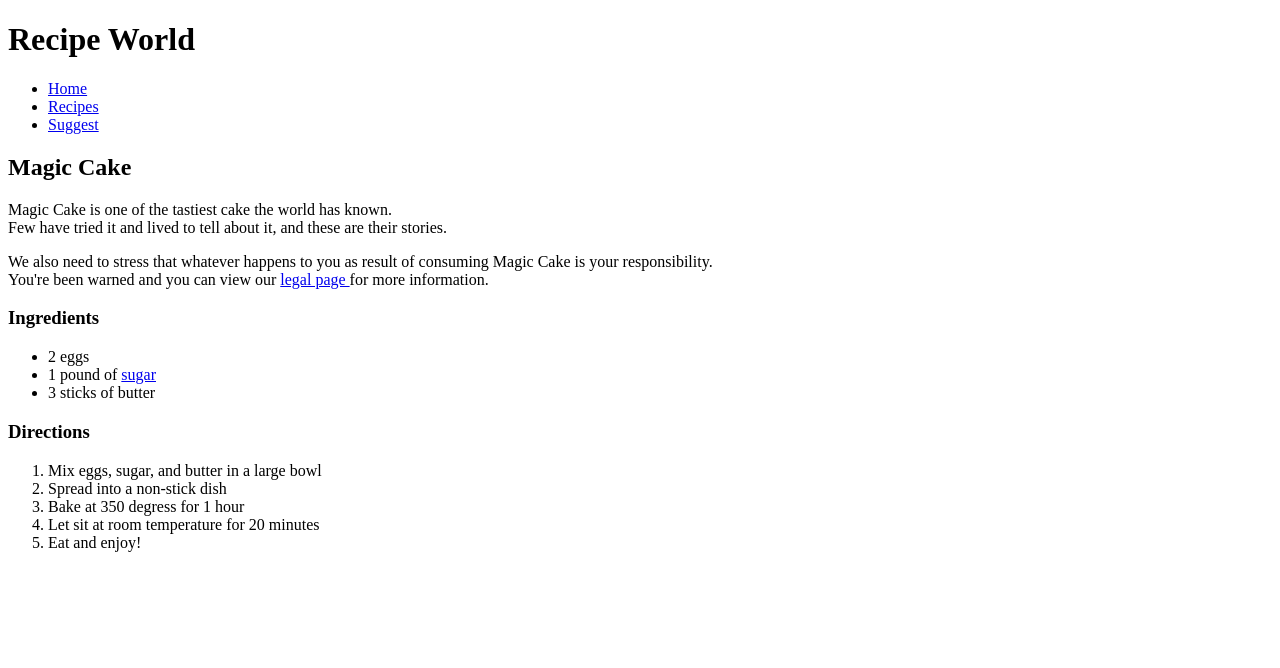
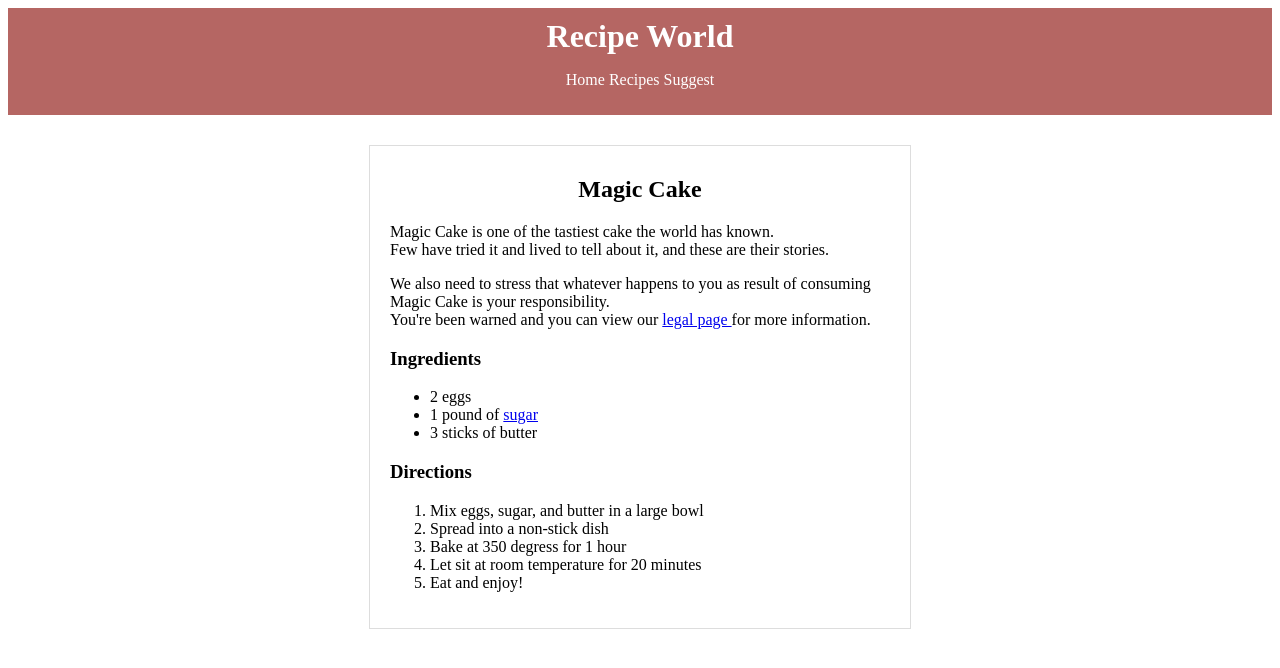
Before and after one commit to mateusz-piotrowski/recipe-world, a plain HTML site: page magic-cake.html in a window 1280 px wide. Drawn offline with Linux system fonts and the light colour scheme.

Commit message:
Classes & Layout: Divs & Layout

```diff
--- a/magic-cake.html
+++ b/magic-cake.html
@@ -1,14 +1,18 @@
 <!DOCTYPE html>
 <html>
   <head>
+    <link href="mystyle.css" rel="stylesheet" type="text/css">
   </head>
   <body>
+    <div class="header">
       <h1> Recipe World </h1>
-    <ul>
+        <ul class="nav">
           <li> <a href="home.html"> Home </a> </li>
           <li> <a href="recipes.html"> Recipes </a> </li>
           <li> <a href="suggest.html"> Suggest </a> </li>
       </ul>
+    </div>
+    <div class="main-content">
       <h2> Magic Cake </h2>
       <p> Magic Cake is one of the tastiest cake the world has known. </br>
           Few have tried it and lived to tell about it, and these are their stories. </p>
@@ -28,5 +32,6 @@
         <li> Let sit at room temperature for 20 minutes </li>
         <li> Eat and enjoy! </li>
       </ol>
+    </div>
   </body>
 </html>
--- /dev/null
+++ b/mystyle.css
@@ -0,0 +1,36 @@
+body {
+	padding: 0 0 0 0;
+}
+.header {
+	padding: 10px 10px 10px 10px;
+	background-color: #b56663;
+}
+.header a {
+	color: #ffffff;
+}
+.main-content {
+	  width: 500px;
+	  padding: 20px;
+	  border: 1px solid #dddddd;
+	  margin: 30px auto 0 auto;
+}
+h1 {
+	color: #ffffff;
+	margin: 0 0 15px 0;
+	text-align: center;
+}
+h2 {
+	  margin: 10px 0 20px 0;
+	  text-align: center;
+}
+.nav {
+	text-align: center;
+	padding-left: 0;
+}
+.nav a {
+	color: #ffffff;
+	text-decoration: none;
+}
+.nav li {
+	display: inline;
+}
```
Lines whose indentation alone changed are shown as unchanged.
